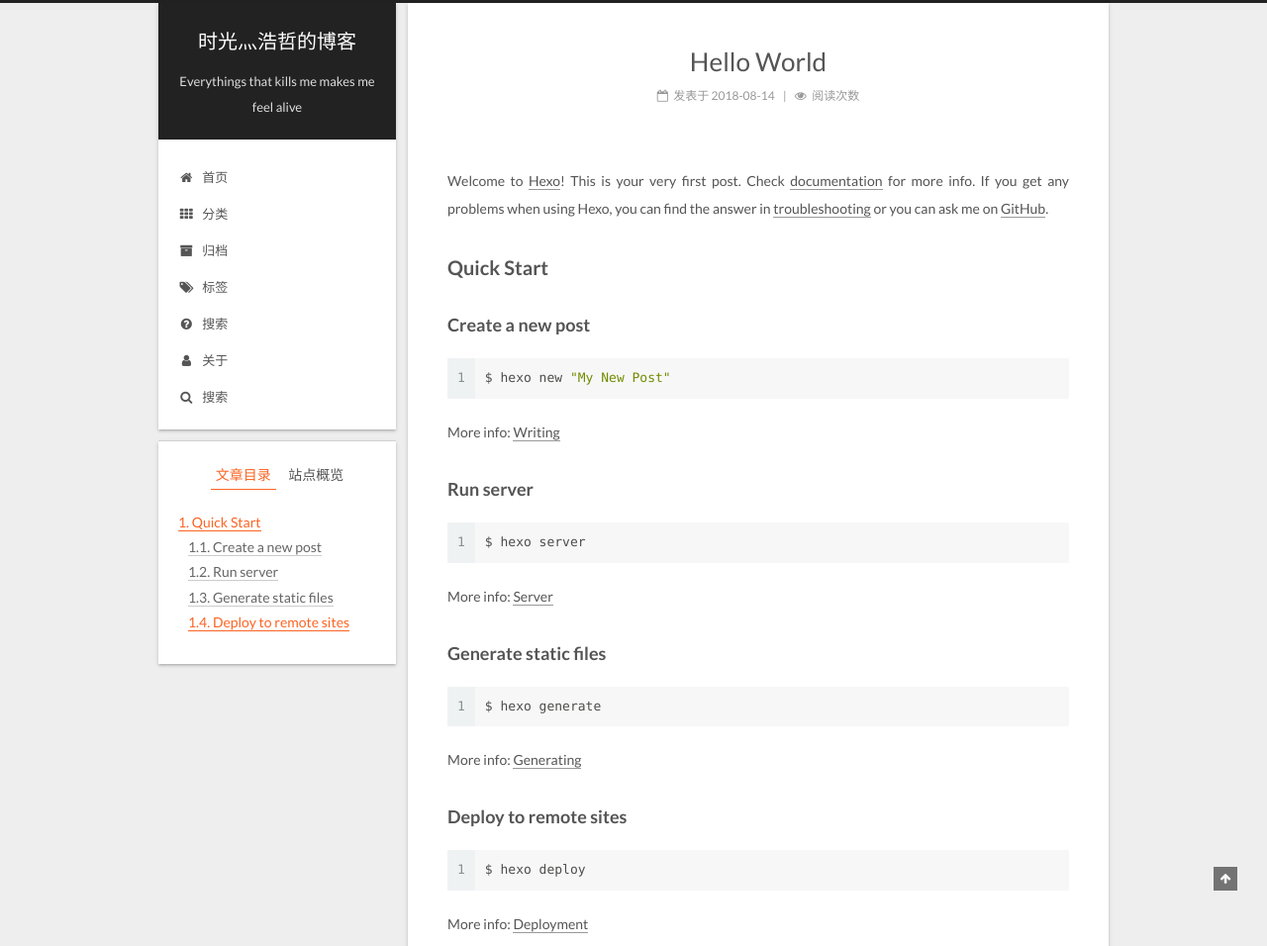
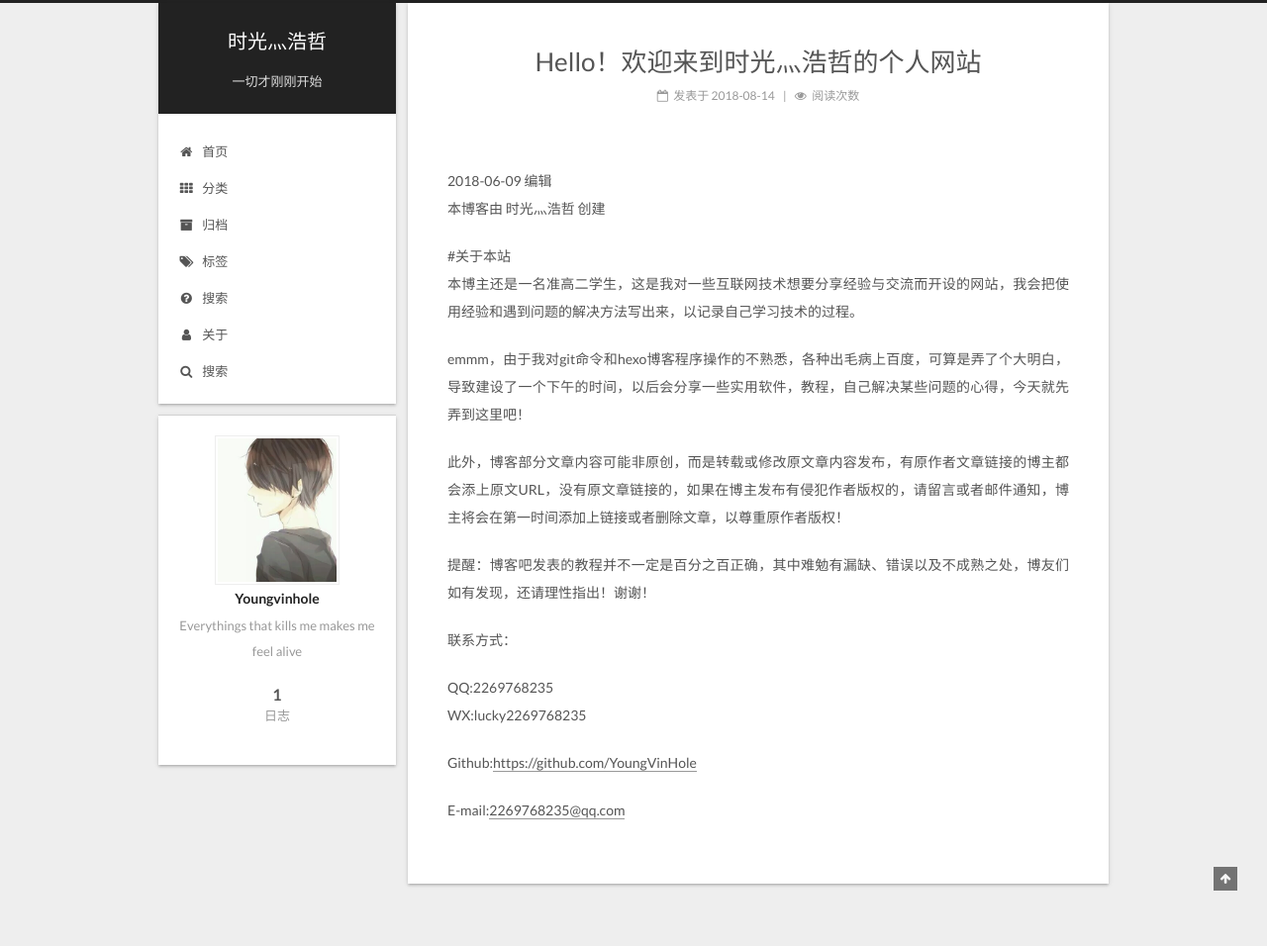
Before and after one commit to YoungVinHole/Youngvinhole.github.io, a plain HTML site: page 2018/08/14/hello-world/index.html in a window 1280 px wide. Shown: the top 956 px of the page at 99% size. Drawn offline with Linux system fonts and the light colour scheme; a script that the page names is missing.

Commit message:
Site updated: 2018-08-14 23:04:30

```diff
--- a/2018/08/14/hello-world/index.html
+++ b/2018/08/14/hello-world/index.html
@@ -94,17 +94,17 @@
 
 
 
-<meta name="description" content="Welcome to Hexo! This is your very first post. Check documentation for more info. If you get any problems when using Hexo, you can find the answer in troubleshooting or you can ask me on GitHub. Quick">
+<meta name="description" content="2018-06-09 编辑本博客由 时光灬浩哲 创建 #关于本站本博主还是一名准高二学生，这是我对一些互联网技术想要分享经验与交流而开设的网站，我会把使用经验和遇到问题的解决方法写出来，以记录自己学习技术的过程。 emmm，由于我对git命令和hexo博客程序操作的不熟悉，各种出毛病上百度，可算是弄了个大明白，导致建设了一个下午的时间，以后会分享一些实用软件，教程，自己解决某些问题的心得，今天就先">
 <meta property="og:type" content="article">
-<meta property="og:title" content="Hello World">
+<meta property="og:title" content="Hello！欢迎来到时光灬浩哲的个人网站">
 <meta property="og:url" content="http://yoursite.com/2018/08/14/hello-world/index.html">
-<meta property="og:site_name" content="时光灬浩哲的博客">
-<meta property="og:description" content="Welcome to Hexo! This is your very first post. Check documentation for more info. If you get any problems when using Hexo, you can find the answer in troubleshooting or you can ask me on GitHub. Quick">
+<meta property="og:site_name" content="时光灬浩哲">
+<meta property="og:description" content="2018-06-09 编辑本博客由 时光灬浩哲 创建 #关于本站本博主还是一名准高二学生，这是我对一些互联网技术想要分享经验与交流而开设的网站，我会把使用经验和遇到问题的解决方法写出来，以记录自己学习技术的过程。 emmm，由于我对git命令和hexo博客程序操作的不熟悉，各种出毛病上百度，可算是弄了个大明白，导致建设了一个下午的时间，以后会分享一些实用软件，教程，自己解决某些问题的心得，今天就先">
 <meta property="og:locale" content="zh-Hans">
-<meta property="og:updated_time" content="2018-08-14T07:46:11.676Z">
+<meta property="og:updated_time" content="2018-08-14T15:03:26.037Z">
 <meta name="twitter:card" content="summary">
-<meta name="twitter:title" content="Hello World">
-<meta name="twitter:description" content="Welcome to Hexo! This is your very first post. Check documentation for more info. If you get any problems when using Hexo, you can find the answer in troubleshooting or you can ask me on GitHub. Quick">
+<meta name="twitter:title" content="Hello！欢迎来到时光灬浩哲的个人网站">
+<meta name="twitter:description" content="2018-06-09 编辑本博客由 时光灬浩哲 创建 #关于本站本博主还是一名准高二学生，这是我对一些互联网技术想要分享经验与交流而开设的网站，我会把使用经验和遇到问题的解决方法写出来，以记录自己学习技术的过程。 emmm，由于我对git命令和hexo博客程序操作的不熟悉，各种出毛病上百度，可算是弄了个大明白，导致建设了一个下午的时间，以后会分享一些实用软件，教程，自己解决某些问题的心得，今天就先">
 
 
 
@@ -139,7 +139,7 @@
 
 
 
-  <title>Hello World | 时光灬浩哲的博客</title>
+  <title>Hello！欢迎来到时光灬浩哲的个人网站 | 时光灬浩哲</title>
 
 
 
@@ -185,12 +185,12 @@
     <div class="custom-logo-site-title">
       <a href="/"  class="brand" rel="start">
         <span class="logo-line-before"><i></i></span>
-        <span class="site-title">时光灬浩哲的博客</span>
+        <span class="site-title">时光灬浩哲</span>
         <span class="logo-line-after"><i></i></span>
       </a>
     </div>
 
-        <p class="site-subtitle">Everythings that kills me makes me feel alive</p>
+        <p class="site-subtitle">一切才刚刚开始</p>
 
   </div>
 
@@ -345,7 +345,7 @@
     </span>
 
     <span hidden itemprop="publisher" itemscope itemtype="http://schema.org/Organization">
-      <meta itemprop="name" content="时光灬浩哲的博客">
+      <meta itemprop="name" content="时光灬浩哲">
     </span>
 
 
@@ -353,7 +353,7 @@
 
 
 
-          <h1 class="post-title" itemprop="name headline">Hello World</h1>
+          <h1 class="post-title" itemprop="name headline">Hello！欢迎来到时光灬浩哲的个人网站</h1>
 
 
         <div class="post-meta">
@@ -383,7 +383,7 @@
 
 
 
-             <span id="/2018/08/14/hello-world/" class="leancloud_visitors" data-flag-title="Hello World">
+             <span id="/2018/08/14/hello-world/" class="leancloud_visitors" data-flag-title="Hello！欢迎来到时光灬浩哲的个人网站">
                <span class="post-meta-divider">|</span>
                <span class="post-meta-item-icon">
                  <i class="fa fa-eye"></i>
@@ -414,15 +414,15 @@
 
 
 
-        <p>Welcome to <a href="https://hexo.io/" target="_blank" rel="noopener">Hexo</a>! This is your very first post. Check <a href="https://hexo.io/docs/" target="_blank" rel="noopener">documentation</a> for more info. If you get any problems when using Hexo, you can find the answer in <a href="https://hexo.io/docs/troubleshooting.html" target="_blank" rel="noopener">troubleshooting</a> or you can ask me on <a href="https://github.com/hexojs/hexo/issues" target="_blank" rel="noopener">GitHub</a>.</p>
-<h2 id="Quick-Start"><a href="#Quick-Start" class="headerlink" title="Quick Start"></a>Quick Start</h2><h3 id="Create-a-new-post"><a href="#Create-a-new-post" class="headerlink" title="Create a new post"></a>Create a new post</h3><figure class="highlight bash"><table><tr><td class="gutter"><pre><span class="line">1</span><br></pre></td><td class="code"><pre><span class="line">$ hexo new <span class="string">"My New Post"</span></span><br></pre></td></tr></table></figure>
-<p>More info: <a href="https://hexo.io/docs/writing.html" target="_blank" rel="noopener">Writing</a></p>
-<h3 id="Run-server"><a href="#Run-server" class="headerlink" title="Run server"></a>Run server</h3><figure class="highlight bash"><table><tr><td class="gutter"><pre><span class="line">1</span><br></pre></td><td class="code"><pre><span class="line">$ hexo server</span><br></pre></td></tr></table></figure>
-<p>More info: <a href="https://hexo.io/docs/server.html" target="_blank" rel="noopener">Server</a></p>
-<h3 id="Generate-static-files"><a href="#Generate-static-files" class="headerlink" title="Generate static files"></a>Generate static files</h3><figure class="highlight bash"><table><tr><td class="gutter"><pre><span class="line">1</span><br></pre></td><td class="code"><pre><span class="line">$ hexo generate</span><br></pre></td></tr></table></figure>
-<p>More info: <a href="https://hexo.io/docs/generating.html" target="_blank" rel="noopener">Generating</a></p>
-<h3 id="Deploy-to-remote-sites"><a href="#Deploy-to-remote-sites" class="headerlink" title="Deploy to remote sites"></a>Deploy to remote sites</h3><figure class="highlight bash"><table><tr><td class="gutter"><pre><span class="line">1</span><br></pre></td><td class="code"><pre><span class="line">$ hexo deploy</span><br></pre></td></tr></table></figure>
-<p>More info: <a href="https://hexo.io/docs/deployment.html" target="_blank" rel="noopener">Deployment</a></p>
+        <p>2018-06-09 编辑<br>本博客由 时光灬浩哲 创建</p>
+<p>#关于本站<br>本博主还是一名准高二学生，这是我对一些互联网技术想要分享经验与交流而开设的网站，我会把使用经验和遇到问题的解决方法写出来，以记录自己学习技术的过程。</p>
+<p>emmm，由于我对git命令和hexo博客程序操作的不熟悉，各种出毛病上百度，可算是弄了个大明白，导致建设了一个下午的时间，以后会分享一些实用软件，教程，自己解决某些问题的心得，今天就先弄到这里吧！</p>
+<p>此外，博客部分文章内容可能非原创，而是转载或修改原文章内容发布，有原作者文章链接的博主都会添上原文URL，没有原文章链接的，如果在博主发布有侵犯作者版权的，请留言或者邮件通知，博主将会在第一时间添加上链接或者删除文章，以尊重原作者版权！</p>
+<p>提醒：博客吧发表的教程并不一定是百分之百正确，其中难勉有漏缺、错误以及不成熟之处，博友们如有发现，还请理性指出！谢谢！</p>
+<p>联系方式：</p>
+<p>QQ:2269768235<br>WX:lucky2269768235</p>
+<p>Github:<a href="https://github.com/YoungVinHole" target="_blank" rel="noopener">https://github.com/YoungVinHole</a></p>
+<p>E-mail:<a href="mailto:2269768235@qq.com" target="_blank" rel="noopener">2269768235@qq.com</a></p>
 
 
     </div>
@@ -491,24 +491,15 @@
 
 
 
-        <ul class="sidebar-nav motion-element">
-          <li class="sidebar-nav-toc sidebar-nav-active" data-target="post-toc-wrap" >
-            文章目录
-          </li>
-          <li class="sidebar-nav-overview" data-target="site-overview">
-            站点概览
-          </li>
-        </ul>
 
-
-      <section class="site-overview sidebar-panel">
+      <section class="site-overview sidebar-panel sidebar-panel-active">
         <div class="site-author motion-element" itemprop="author" itemscope itemtype="http://schema.org/Person">
           <img class="site-author-image" itemprop="image"
                src="/images/avatar.jpg"
                alt="Youngvinhole" />
           <p class="site-author-name" itemprop="name">Youngvinhole</p>
 
-              <p class="site-description motion-element" itemprop="description">YWHZ</p>
+              <p class="site-description motion-element" itemprop="description">Everythings that kills me makes me feel alive</p>
 
         </div>
         <nav class="site-state motion-element">
@@ -545,22 +536,6 @@
 
       </section>
 
-
-      <!--noindex-->
-        <section class="post-toc-wrap motion-element sidebar-panel sidebar-panel-active">
-          <div class="post-toc">
-
-
-
-
-
-
-              <div class="post-toc-content"><ol class="nav"><li class="nav-item nav-level-2"><a class="nav-link" href="#Quick-Start"><span class="nav-number">1.</span> <span class="nav-text">Quick Start</span></a><ol class="nav-child"><li class="nav-item nav-level-3"><a class="nav-link" href="#Create-a-new-post"><span class="nav-number">1.1.</span> <span class="nav-text">Create a new post</span></a></li><li class="nav-item nav-level-3"><a class="nav-link" href="#Run-server"><span class="nav-number">1.2.</span> <span class="nav-text">Run server</span></a></li><li class="nav-item nav-level-3"><a class="nav-link" href="#Generate-static-files"><span class="nav-number">1.3.</span> <span class="nav-text">Generate static files</span></a></li><li class="nav-item nav-level-3"><a class="nav-link" href="#Deploy-to-remote-sites"><span class="nav-number">1.4.</span> <span class="nav-text">Deploy to remote sites</span></a></li></ol></li></ol></div>
-
-
-          </div>
-        </section>
-      <!--/noindex-->
 
 
 
--- a/css/main.css
+++ b/css/main.css
@@ -1808,7 +1808,7 @@ pre .javascript .function {
   width: 4px;
   height: 4px;
   border-radius: 50%;
-  background: #c824ab;
+  background: #baffff;
 }
 .links-of-blogroll {
   font-size: 13px;
--- a/search.xml
+++ b/search.xml
@@ -1,8 +1,8 @@
 <?xml version="1.0" encoding="utf-8"?>
 <search>
   <entry>
-    <title><![CDATA[Hello World]]></title>
+    <title><![CDATA[Hello！欢迎来到时光灬浩哲的个人网站]]></title>
     <url>%2F2018%2F08%2F14%2Fhello-world%2F</url>
-    <content type="text"><![CDATA[Welcome to Hexo! This is your very first post. Check documentation for more info. If you get any problems when using Hexo, you can find the answer in troubleshooting or you can ask me on GitHub. Quick StartCreate a new post1$ hexo new "My New Post" More info: Writing Run server1$ hexo server More info: Server Generate static files1$ hexo generate More info: Generating Deploy to remote sites1$ hexo deploy More info: Deployment]]></content>
+    <content type="text"><![CDATA[2018-06-09 编辑本博客由 时光灬浩哲 创建 #关于本站本博主还是一名准高二学生，这是我对一些互联网技术想要分享经验与交流而开设的网站，我会把使用经验和遇到问题的解决方法写出来，以记录自己学习技术的过程。 emmm，由于我对git命令和hexo博客程序操作的不熟悉，各种出毛病上百度，可算是弄了个大明白，导致建设了一个下午的时间，以后会分享一些实用软件，教程，自己解决某些问题的心得，今天就先弄到这里吧！ 此外，博客部分文章内容可能非原创，而是转载或修改原文章内容发布，有原作者文章链接的博主都会添上原文URL，没有原文章链接的，如果在博主发布有侵犯作者版权的，请留言或者邮件通知，博主将会在第一时间添加上链接或者删除文章，以尊重原作者版权！ 提醒：博客吧发表的教程并不一定是百分之百正确，其中难勉有漏缺、错误以及不成熟之处，博友们如有发现，还请理性指出！谢谢！ 联系方式： QQ:2269768235WX:lucky2269768235 Github:https://github.com/YoungVinHole E-mail:2269768235@qq.com]]></content>
   </entry>
 </search>
```
Also changed, not shown: archives/2018/08/index.html (+11 -11 lines), archives/2018/index.html (+11 -11 lines), archives/index.html (+11 -11 lines), index.html (+22 -22 lines).
